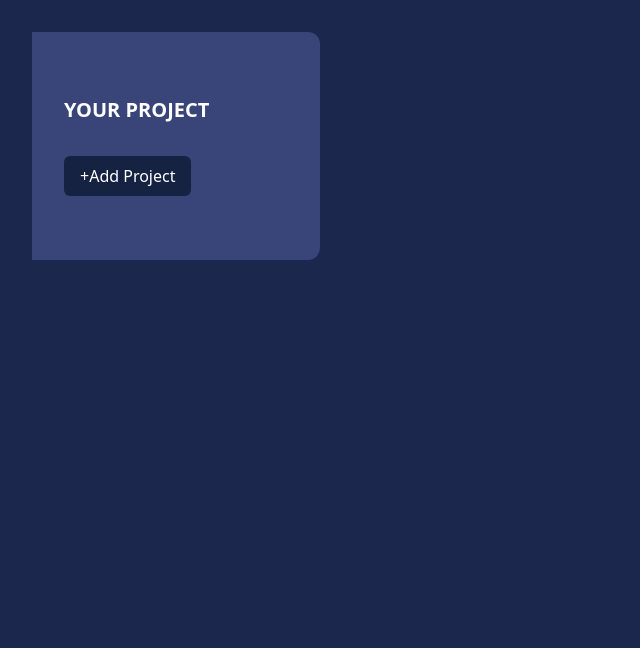
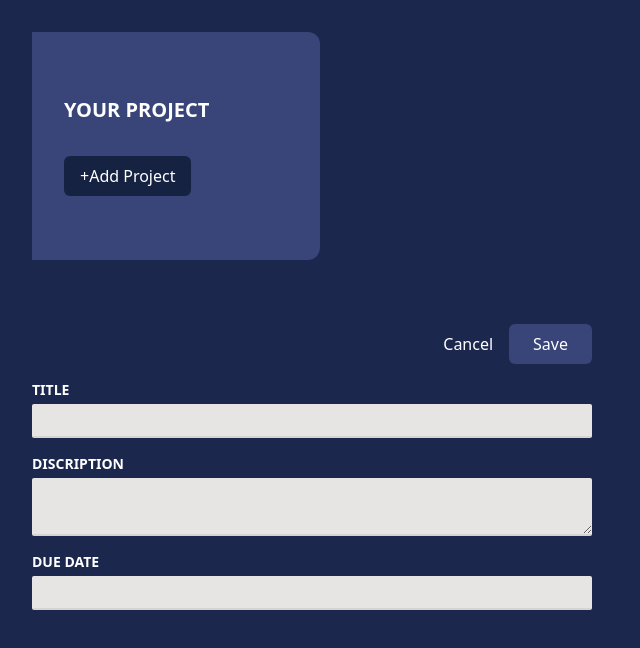
Before and after one commit to rifkyahd-25/task-manager, a React (Vite) app: page / in a window 1280 px wide. Shown: the top 648 px of the page, without its empty margins (0-640 px from the left). Built offline with nearby package versions, Linux system fonts and the light colour scheme.

Commit message:
styling-button-input

```diff
--- a/src/App.jsx
+++ b/src/App.jsx
@@ -1,24 +1,19 @@
-import { useState } from 'react'
+import { useState } from "react";
 
-
-import ProjectsSidebar from './components/ProjectsSidebar'
+import ProjectsSidebar from "./components/ProjectsSidebar";
+import NewProject from "./components/NewProject";
 
 function App() {
-  const [count, setCount] = useState(0)
+  const [count, setCount] = useState(0);
 
   return (
-    <div className=' bg-primary-500 p-0 m-0'>
-      <div>
-      <main className=' h-screen p-8 '>
-    <ProjectsSidebar/>
-   </main>
-      </div>
-
-
-
+    <div className=" bg-primary-500 p-0 m-0">
+      <main className=" h-screen p-8 ">
+        <ProjectsSidebar />
+        <NewProject />
+      </main>
     </div>
-
-  )
+  );
 }
 
-export default App
+export default App;
--- /dev/null
+++ b/src/components/Input.jsx
@@ -0,0 +1,16 @@
+import React from "react";
+
+export default function Input({ label, textarea, ...props }) {
+  const classes =
+    "w-full p-1 border-b-2 rounded-sm border-stone-300 bg-stone-200 text-stone-600 focus:outline-none focus:border-stone-600";
+  return (
+    <p className="flex flex-col gap-1 my-4">
+      <label className="text-sm font-bold uppercase text-white">{label}</label>
+      {textarea ? (
+        <textarea className={classes} {...props}></textarea>
+      ) : (
+        <input className={classes} {...props}></input>
+      )}
+    </p>
+  );
+}
--- /dev/null
+++ b/src/components/NewProject.jsx
@@ -0,0 +1,23 @@
+import React from "react";
+import Input from "./Input";
+export default function NewProject() {
+  return (
+    <div className="w-[35rem] mt-16">
+      <menu className="flex items-center justify-end gap-4 my-4">
+        <li>
+          <button className=" text-white ">Cancel</button>
+        </li>
+        <li>
+          <button className="px-6 py-2 rounded-md bg-primary-100 text-white hover:bg-primary-200">
+            Save
+          </button>
+        </li>
+      </menu>
+      <div>
+        <Input label="Title" />
+        <Input label="Discription" textarea />
+        <Input label="Due Date" />
+      </div>
+    </div>
+  );
+}
```
Also changed, not shown: src/components/ProjectsSidebar.jsx (+9 -9 lines).
